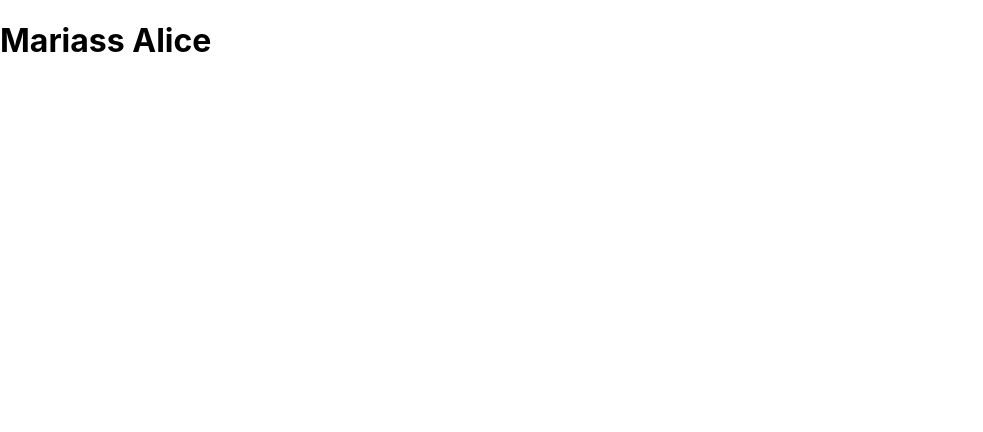
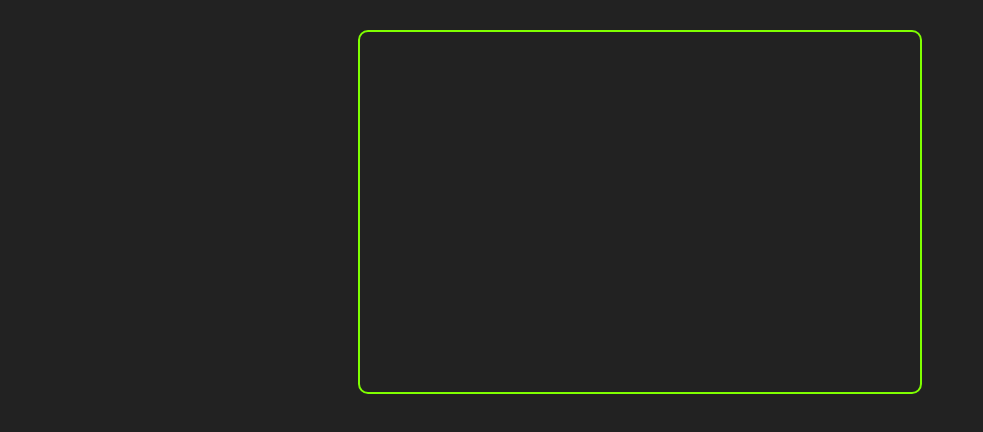
Before and after one commit to moises-lima22/lista-de-tarefas, a React (Create React App) app in the folder my-app/: page / in a window 1280 px wide. Shown: the top 432 px of the page, without its empty margins (0-983 px from the left). Built offline with nearby package versions, Linux system fonts and the light colour scheme; the HTML template or start-up script is replaced by a standard one.

Commit message:
inserindo estilos css e entendendo alguns conceitos sobre react

```diff
--- a/my-app/public/index.html
+++ b/my-app/public/index.html
@@ -1,5 +1,5 @@
 <!DOCTYPE html>
-<html lang="en">
+<html lang="pt-br">
   <head>
     <meta charset="utf-8" />
     <link rel="icon" href="%PUBLIC_URL%/favicon.ico" />
@@ -24,7 +24,7 @@
       work correctly both with client-side routing and a non-root public URL.
       Learn how to configure a non-root public URL by running `npm run build`.
     -->
-    <title>React App</title>
+    <title>Lista de tarefas</title>
   </head>
   <body>
     <noscript>You need to enable JavaScript to run this app.</noscript>
--- /dev/null
+++ b/my-app/src/App.css
@@ -0,0 +1,10 @@
+.container{
+    max-width: 500px;
+    margin: 30px auto;
+    overflow: auto;
+    min-height: 300px;
+    border: 2px solid chartreuse;
+    padding: 30px;
+    border-radius: 10px;
+    color: #fff;
+}
--- a/my-app/src/App.js
+++ b/my-app/src/App.js
@@ -1,8 +1,27 @@
-import React from 'react'
+import React, { useState } from 'react';
+import './App.css';
+import './index.css';
 
 const App = () => {
-  const menssage = "Mariass Alice"
-  return <h1>{menssage}</h1>
+  // let message = "Mariass Alice"
+  const [tasks, setTasks] = useState([
+    {
+      id: '1',
+      title: 'Estudar React',
+      completed: false,
+    },
+    {
+      id: '2',
+      title: 'Estudar Git Flow',
+      completed: true,
+    },
+  ]);
+
+  return (
+    <>
+      <div className='container'></div>
+    </>
+  );
 };
 
 export default App;
--- a/my-app/src/index.css
+++ b/my-app/src/index.css
@@ -5,6 +5,7 @@
     sans-serif;
   -webkit-font-smoothing: antialiased;
   -moz-osx-font-smoothing: grayscale;
+  background-color: #222;
 }
 
 code {
```
